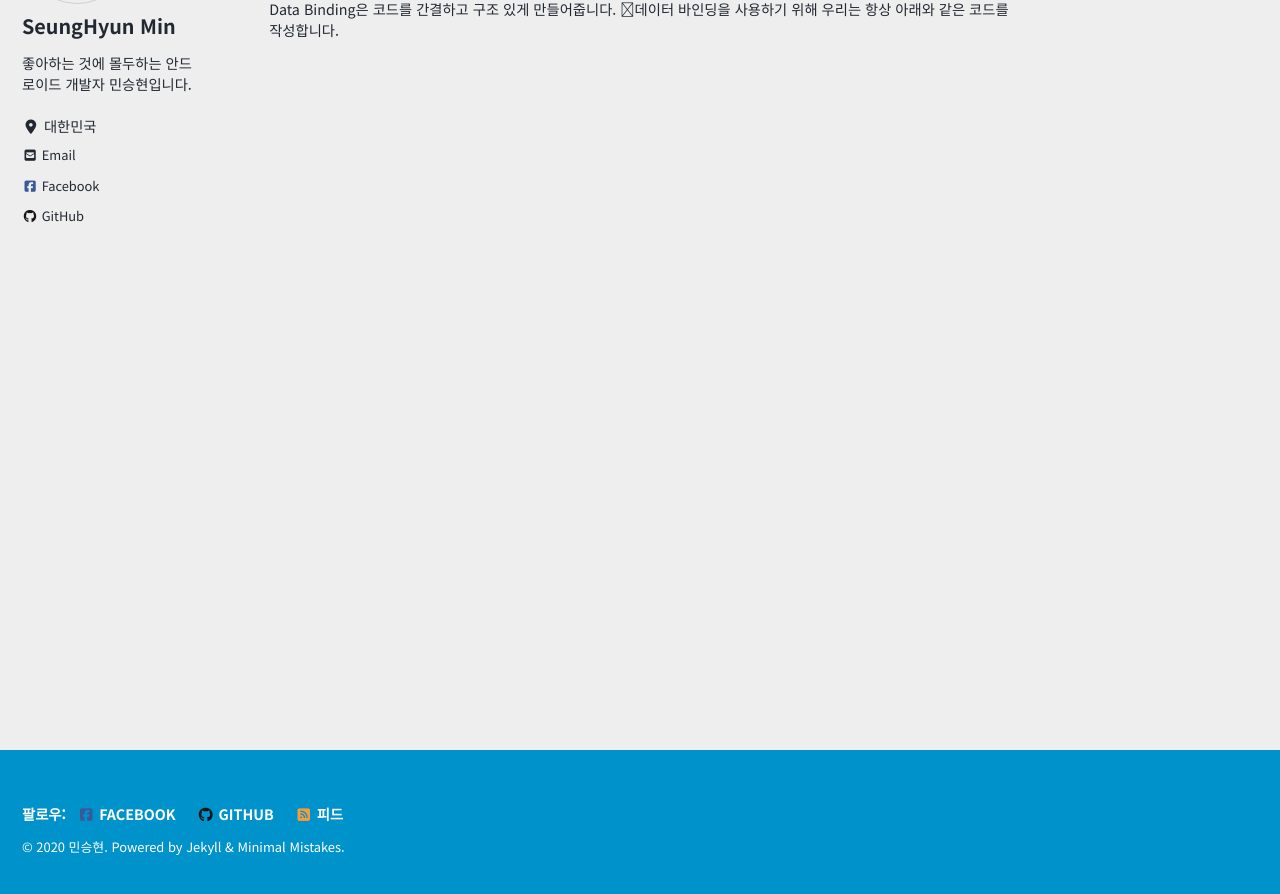
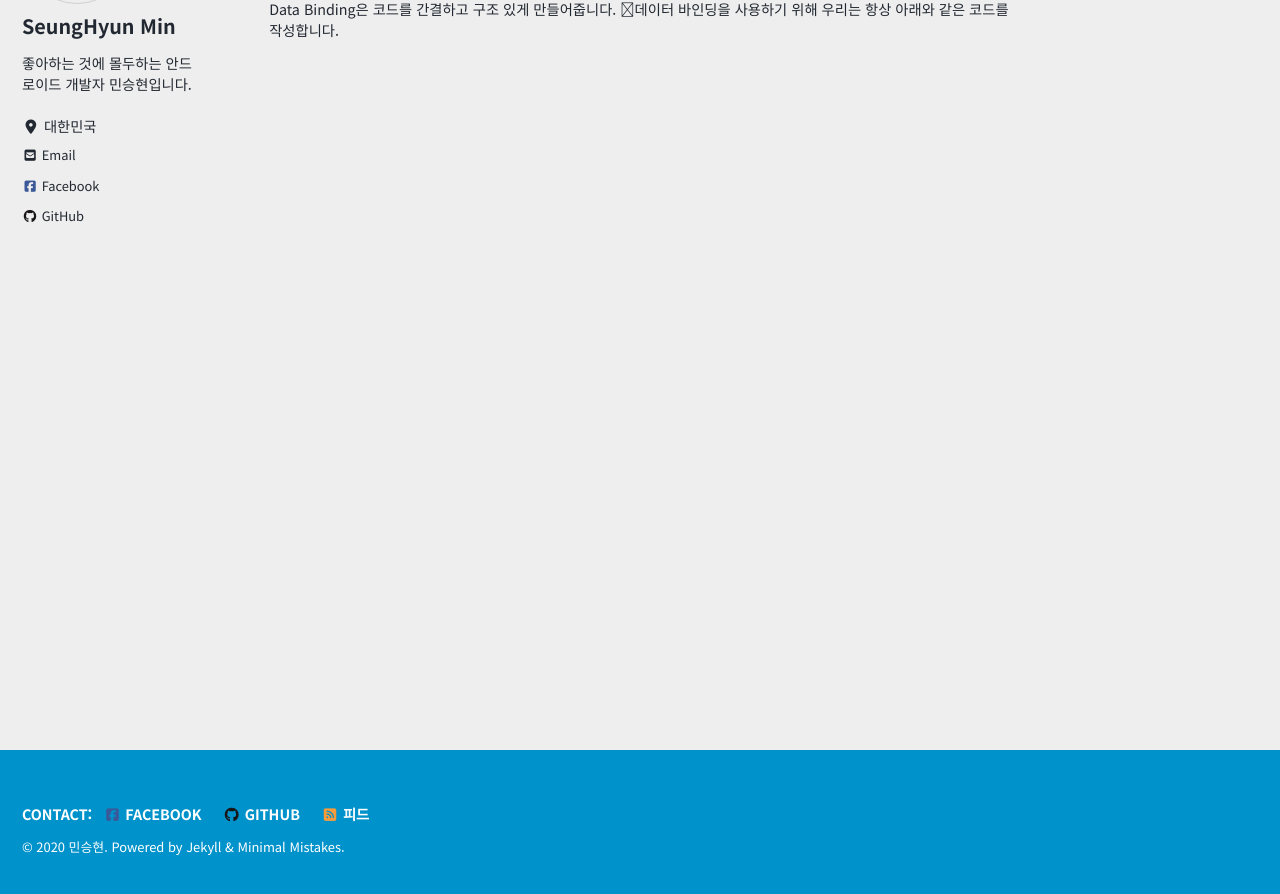
Before and after one commit to MinSeungHyun/minseunghyun.github.io, a Jekyll site: the page built from index.html, in a window 1280 px wide and 900 px high, scrolled down 245 px. Shown: the top 894 px of the window. Built offline with Jekyll 4.4.1, drawn with Linux system fonts in a browser that asks for light colours; cached includes are drawn as plain includes; nearby versions of some CDN libraries; the list of posts is cut into pages by our own code.

Commit message:
Change a translation

```diff
--- a/_data/ui-text.yml
+++ b/_data/ui-text.yml
@@ -604,7 +604,7 @@ ko: &DEFAULT_KO
   comments_title             : "댓글"
   more_label                 : "더 보기"
   related_label              : "참고"
-  follow_label               : "팔로우:"
+  follow_label               : "Contact:"
   feed_label                 : "피드"
   powered_by                 : "Powered by"
   website_label              : "웹사이트"
```
